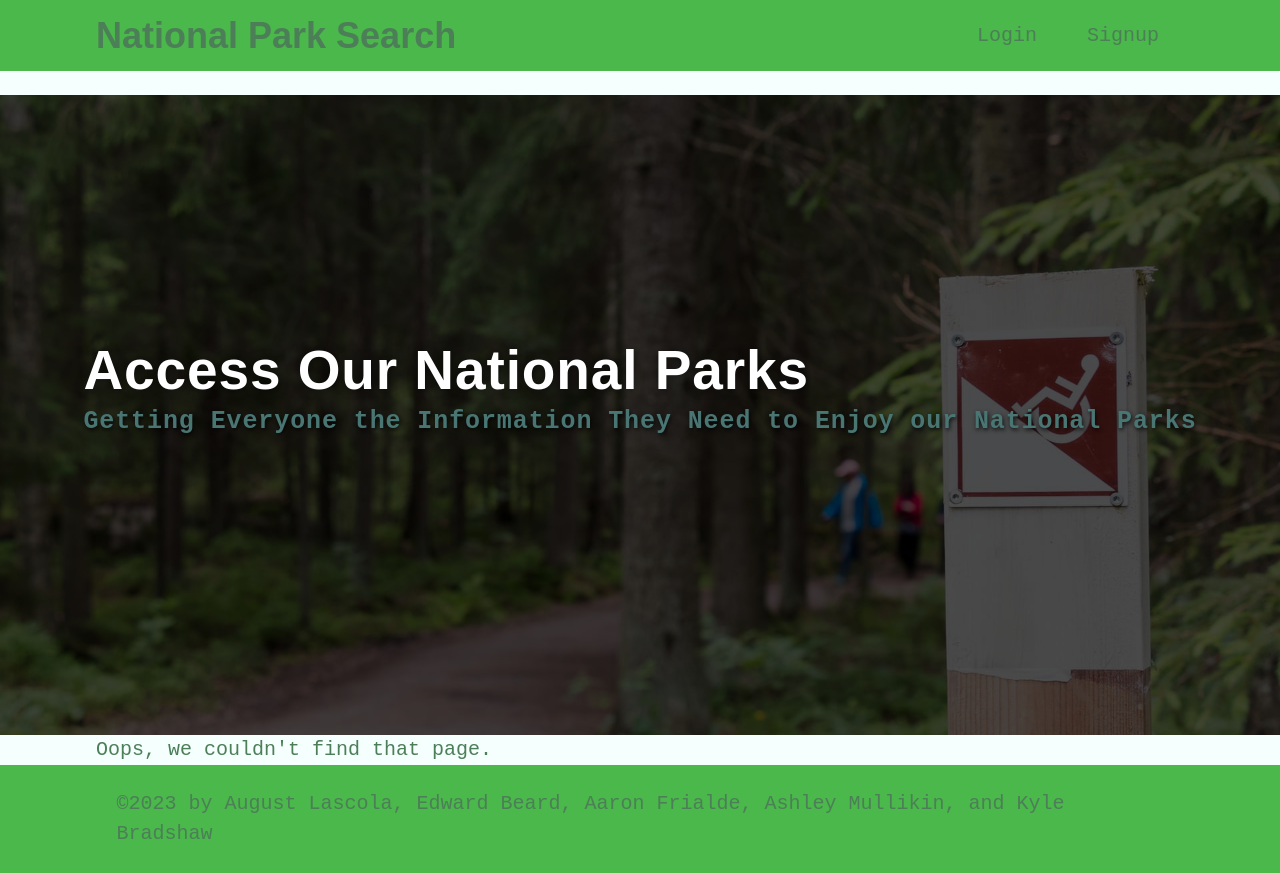
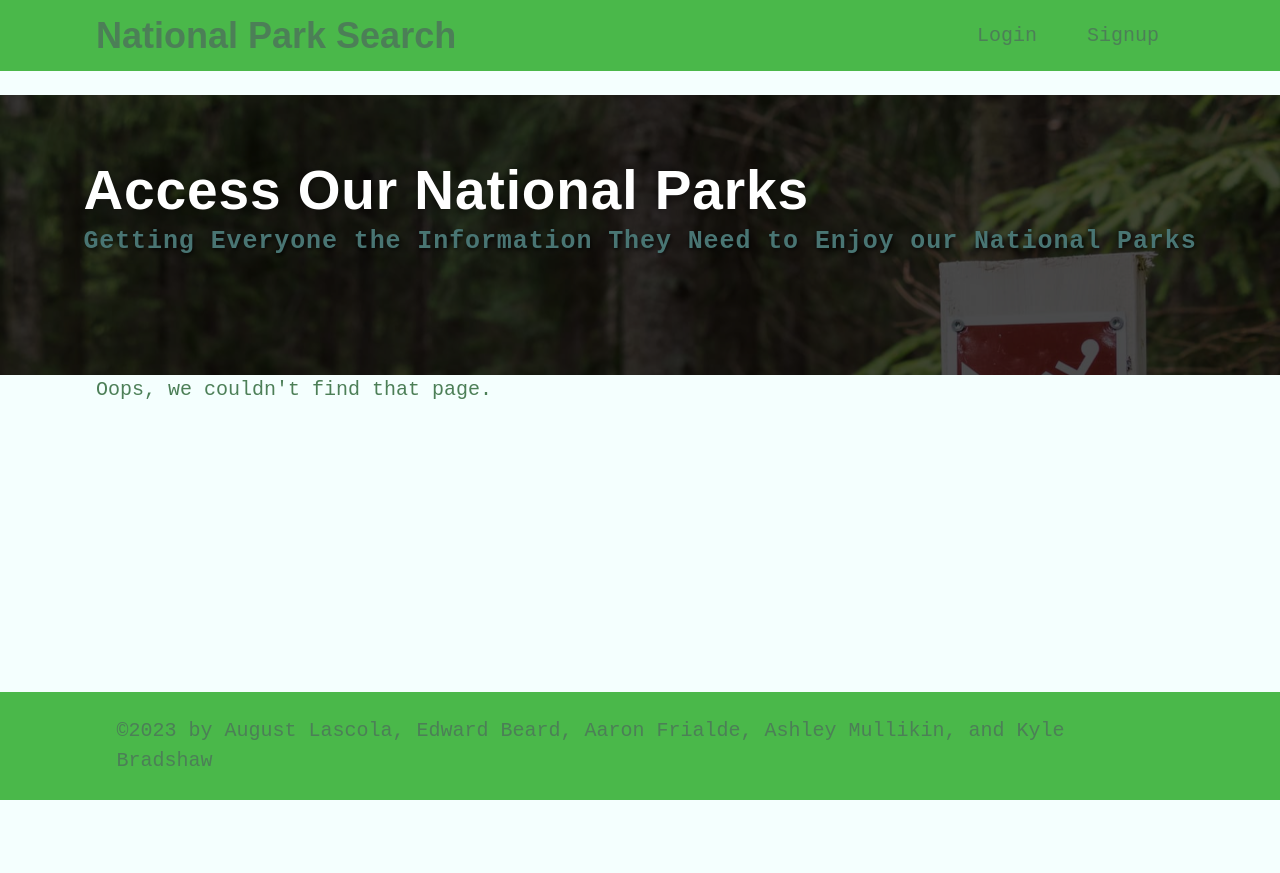
Before and after one commit to kabradshaw1/National-Parks, a React (Create React App) app in the folder client/: page /thought/1 in a window 1280 px wide. After the commit the page ends 800 px from the top, so only its background shows below. Built offline with nearby package versions, Linux system fonts and the light colour scheme.

Commit message:
reduce hero size

```diff
--- a/client/src/index.css
+++ b/client/src/index.css
@@ -149,7 +149,7 @@ nav a:hover {
   align-items: center;
   flex-direction: column;
   width: 100%;
-  height: 80vh;
+  height: 35vh;
   overflow: hidden;
   background-attachment: fixed;
   background-position: 80%;
```
